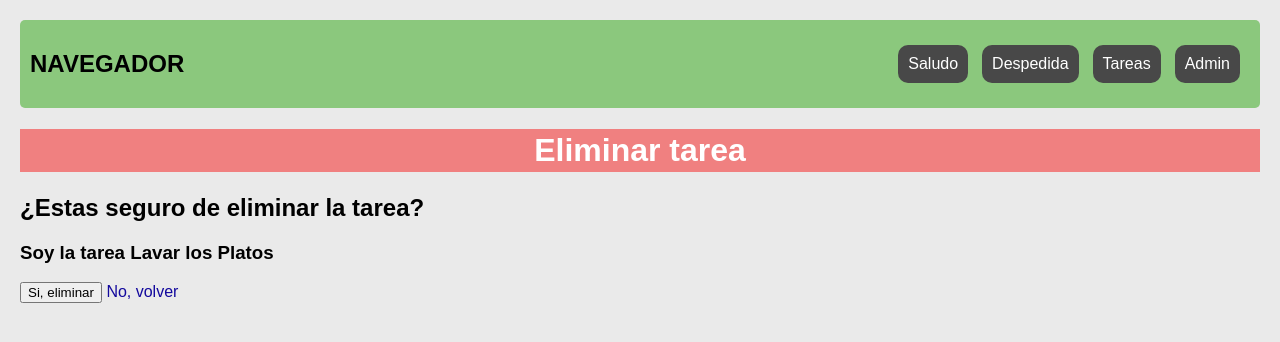
After one commit to Emancc/IngenieriaSoftware, a Django app: page /tareas/eliminar/1/ in a window 1280 px wide. The commit adds this page. Shown: the top 342 px of the page. Run offline with Django 5.2, Linux system fonts and the light colour scheme; data comes from the database, SQL or seed files in the repository; both versions use the stored data as it was after the commit.

Commit message:
Crud Completo con borrado logico

```diff
--- a/holamundo/static/holamundo/styles.css
+++ b/holamundo/static/holamundo/styles.css
@@ -1,24 +1,97 @@
-body{
+body {
   font-family: Arial, sans-serif;
   background-color: #eaeaea;
   margin: 0;
   padding: 20px;
 }
-h1{
+h1 {
   text-align: center;
   background-color: lightcoral;
   color: white;
+  padding: 3px;
 }
-nav{
+
+nav {
   display: flex;
-    background-color: lightblue;
+  background-color: rgb(139, 200, 125);
   padding: 10px;
   align-items: center;
-    gap:6px;
+  justify-content: space-between;
+  gap: 6px;
   border-radius: 5px;
 }
-a{
+.navegador div {
+  display: flex;
+  flex-direction: row;
+  gap: 4px;
+}
+.navegador div a {
+  background-color: rgb(72, 72, 72);
+  color: white;
+  padding: 10px;
+  border-radius: 10px;
+}
+.navegador div a:hover {
+  background-color: rgb(102, 100, 63);
+}
+
+a {
   margin-right: 10px;
   text-decoration: none;
+  color: rgb(19, 9, 157);
+}
+
+li {
+  background-color: orange;
+  padding: 5px;
+  color: white;
+}
+
+.nueva {
+  background-color: blueviolet;
+  padding: 15px;
+  border-radius: 10px;
+  margin: 10px;
+  display: inline-block;
+  color: rgb(231, 231, 231);
+  font-weight: 700;
+}
+
+.nueva:hover {
+  color: aliceblue;
+  background-color: #6605ab;
+}
+
+.editar {
+  border: solid 1px black;
+  border-radius: 10px;
+  padding: 6px;
+  margin: 2px;
+  display: inline-block;
+  background-color: rgb(39, 113, 186);
+  color: white;
+}
+
+.editar:hover {
+  background-color: rgb(168, 173, 237);
   color: black;
 }
+
+li span {
+  color: black;
+}
+
+.eliminar {
+  border: solid 1px black;
+  border-radius: 10px;
+  padding: 6px;
+  margin: 2px;
+  display: inline-block;
+  background-color: rgb(232, 7, 7);
+  color: white;
+}
+
+.eliminar:hover {
+  background-color: rgb(248, 168, 168);
+  color: black;
+}
--- a/holamundo/templates/holamundo/base.html
+++ b/holamundo/templates/holamundo/base.html
@@ -1,4 +1,4 @@
-{% load static %}
+{%load static%}
 <!DOCTYPE html>
 <html lang="en">
 <head>
@@ -10,10 +10,12 @@
 <body>
     <nav class="navegador">
         <h2>NAVEGADOR</h2>
-        <a href="{%url 'saludo'%}">Saludo</a>
-        <a href="{% url 'despedida' %}">Despedida</a>
-        <a href="{%url 'tareas' %}">Tareas</a>
-        <a href="{%url 'admin:index' %}">Admin</a>
+        <div>
+            <a href="{%url 'saludo'%}">Saludo</a>
+            <a href="{% url 'despedida' %}">Despedida</a>
+            <a href="{%url 'tareas' %}">Tareas</a>
+            <a href="{%url 'admin:index' %}">Admin</a>
+        </div>
     </nav>
     {% block body %}
     <!-- Contenido específico de cada página -->
--- a/practicaMarzo/urls.py
+++ b/practicaMarzo/urls.py
@@ -1,8 +1,9 @@
 from django.contrib import admin
-from django.urls import path,include
+from django.urls import path, include
 
 urlpatterns = [
-    path('admin/', admin.site.urls),
-    path('', include('holamundo.urls')),
-    path('tareas/', include('todolist.urls')),
+    path("admin/", admin.site.urls),
+    path("", include("holamundo.urls")),
+    path("tareas/", include("todolist.urls")),
+    path("__reload__/", include("django_browser_reload.urls")),
 ]
--- a/todolist/models.py
+++ b/todolist/models.py
@@ -30,6 +30,9 @@ class Tarea(models.Model):
     etiquetas = models.ManyToManyField(
         Etiqueta, default=None, blank=True, null=True, related_name="etiquetas"
     )
+    activo = models.BooleanField(
+        default=True, help_text="Verdadero si NO esta archivada la tarea "
+    )
 
     def __str__(self):
         return f"Soy la tarea {self.nombre}"
--- /dev/null
+++ b/todolist/templates/todolist/eliminar_tarea.html
@@ -0,0 +1,18 @@
+{% extends 'holamundo/base.html' %}
+<!-- url/tareas-->
+{% block body %}
+<h1>Eliminar tarea</h1>
+<form method="post">
+    {%csrf_token%}
+    <div>
+        <h2>¿Estas seguro de eliminar la tarea?</h2>
+    </div>
+    <h3>
+
+        {{ tarea }}
+    </h3>
+
+    <button type="submit">Si, eliminar</button>
+    <a href="{%url 'tareas'%}">No, volver</button>
+</form>
+{% endblock %}
--- a/todolist/urls.py
+++ b/todolist/urls.py
@@ -4,4 +4,6 @@ from . import views
 urlpatterns = [
     path("", views.tareas, name="tareas"),
     path("nueva/", views.crear_tarea, name="crear_tarea"),
+    path("editar/<int:id>/", views.editar_tarea, name="editar_tarea"),
+    path("eliminar/<int:id>/", views.eliminar_tarea, name="eliminar_tarea"),
 ]
--- a/todolist/views.py
+++ b/todolist/views.py
@@ -1,4 +1,4 @@
-from django.shortcuts import render, redirect
+from django.shortcuts import render, redirect, get_object_or_404
 from datetime import date
 from .models import Tarea
 from .forms import TareaForm
@@ -7,7 +7,9 @@ from .forms import TareaForm
 # Create your views here.
 def tareas(request):
 
-    tareas = Tarea.objects.all().order_by("-id")  # lo trae desde el ultimo al primero
+    tareas = Tarea.objects.filter(activo=True).order_by(
+        "-id"
+    )  # lo trae desde el ultimo al primero
     return render(request, "todolist/index.html", {"tareas": tareas})
 
 
@@ -22,6 +24,33 @@ def crear_tarea(request):
         form = TareaForm()
     return render(request, "todolist/crear_tarea.html", {"form": form})
 
+
+# Parametro Ruta: url.com/tarea/5
+# Query Param: url.com/tarea?clave=valor&clave_dos=valor&clave_tres=valor
+def editar_tarea(request, id):
+
+    tarea = get_object_or_404(Tarea, id=id)
+
+    if request.method == "POST":
+        form = TareaForm(request.POST, instance=tarea)
+        if form.is_valid():
+            form.save()
+            return redirect("tareas")
+    else:
+
+        form = TareaForm(instance=tarea)
+    return render(request, "todolist/editar_tarea.html", {"form": form})
+
+
+def eliminar_tarea(request, id):
+    tarea = get_object_or_404(Tarea, id=id)
+
+    if request.method == "POST":
+        # tarea.delete()  # esto es un borrado definitivo lo saca de la base de datos
+        tarea.activo = False
+        tarea.save()
+        return redirect("tareas")
+    return render(request, "todolist/eliminar_tarea.html", {"tarea": tarea})
     """
     # LOOKUPS -Obtencion de datos desde la orm
     # excluciones
```
Also changed, not shown: practicaMarzo/settings.py (+38 -36 lines), todolist/templates/todolist/editar_tarea.html (added, +11 -0 lines), todolist/templates/todolist/index.html (+9 -2 lines), db.sqlite3, todolist/migrations/0004_tarea_activo_alter_tarea_completada.py (added). Lines whose indentation alone changed are shown as unchanged.
